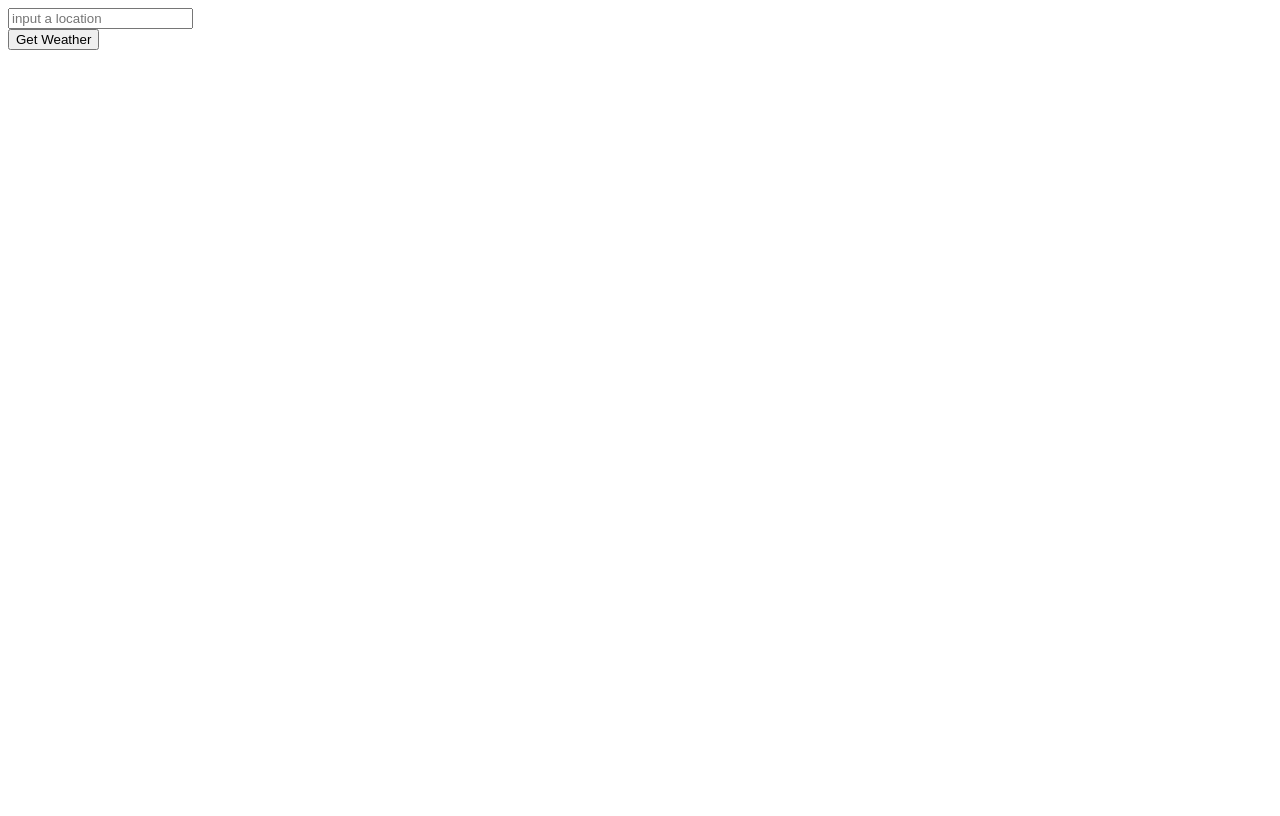
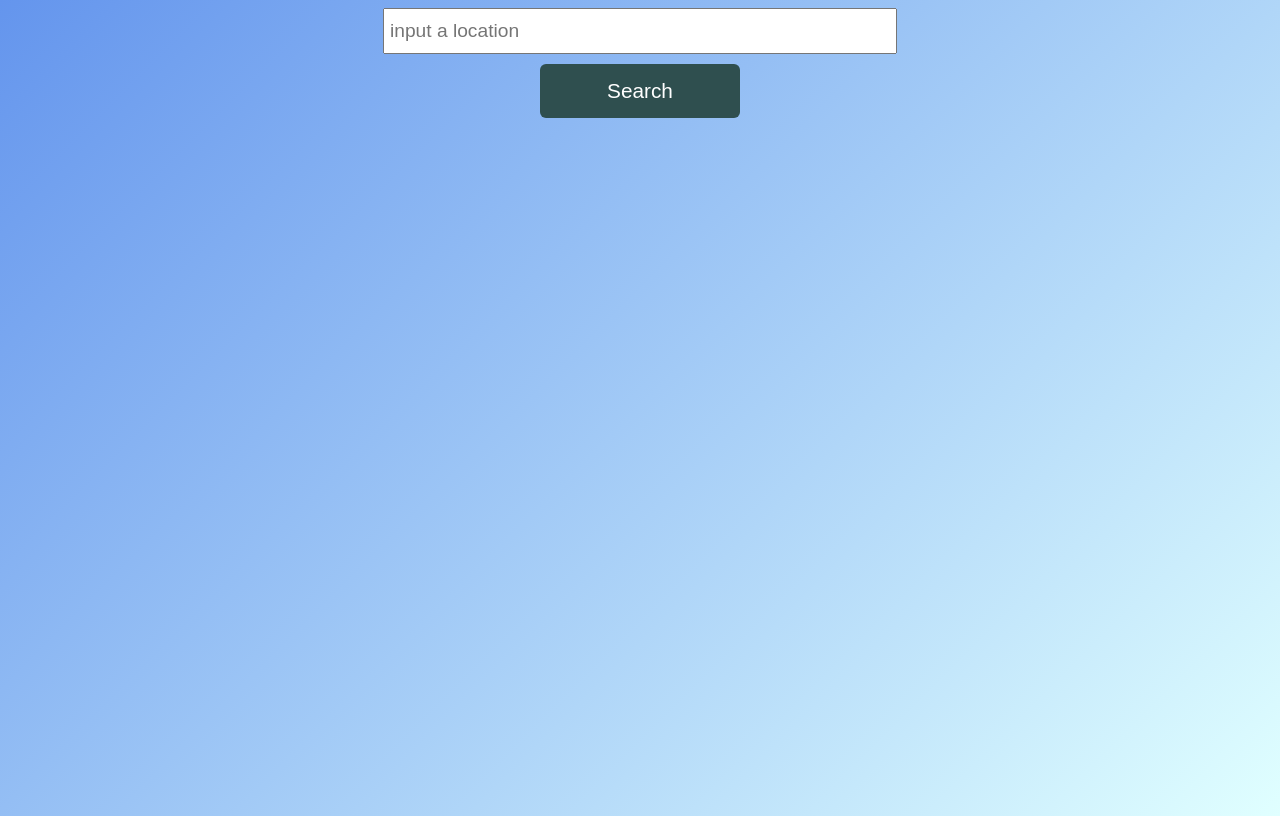
Before and after one commit to minhtran5109/odin-weather-app, a website built with webpack: page dist/index.html in a window 1280 px wide. Built offline with Linux system fonts and the light colour scheme.

Commit message:
background and search section styling

```diff
--- a/src/style.css
+++ b/src/style.css
@@ -1,6 +1,47 @@
+body {
+  display: flex;
+  flex-direction: column;
+  align-items: center;
+  background-repeat: no-repeat;
+  height: 100vh;
+  background-image: linear-gradient(135deg, cornflowerblue, lightcyan);
+}
+
+#search-section {
+  display: flex;
+  flex-direction: column;
+  align-items: center;
+}
+
+#search {
+  padding: 10px 5px;
+  width: 500px;
+  font-size: 1.2rem;
+}
+
+#search-weather {
+  width: 200px;
+  margin-top: 10px;
+  padding: 15px 20px;
+  font-size: 1.3em;
+  background-color: darkslategrey;
+  color: white;
+  border: 0;
+  border-radius: 6px;
+  cursor: pointer;
+}
+
+#loader {
+  margin-top: 20px;
+}
+
 #weather-section {
+  display: flex;
+  flex-direction: column;
+  align-items: center;
   margin-top: 30px;
   background-color: lightcyan;
+  width: 50vw;
 }
 
 #content {
```
Also changed, not shown: dist/index.html, dist/main.js.
